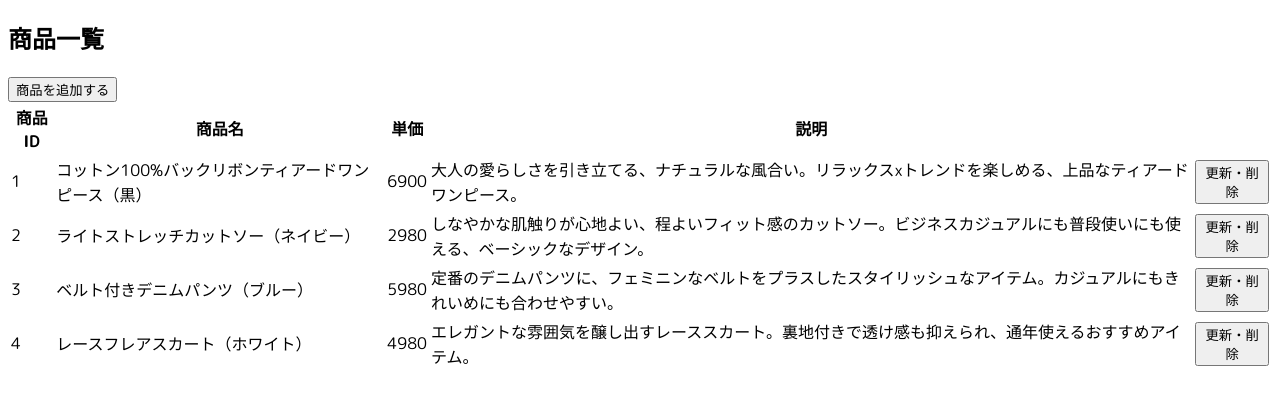
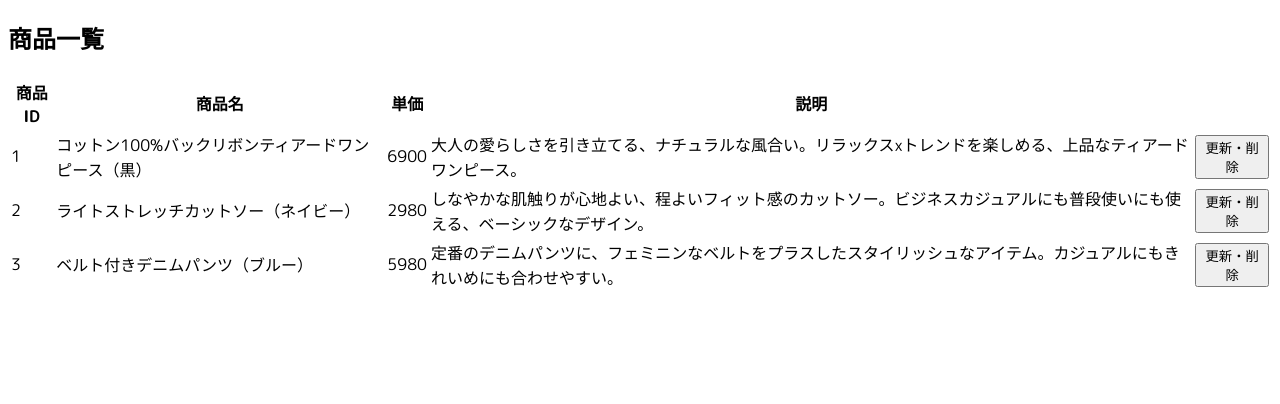
Before and after one commit to ot-nemoto/full-stack-web-development-frontend, a Next.js app: page /industry/products in a window 1280 px wide. Shown: the top 404 px of the page. Built offline with nearby package versions, Linux system fonts and the light colour scheme.

Commit message:
データ分割前に戻す

```diff
--- a/src/app/industry/products/page.tsx
+++ b/src/app/industry/products/page.tsx
@@ -1,39 +1,7 @@
 export default function Page() {
-  const products = [
-    {
-      id: 1,
-      name: 'コットン100%バックリボンティアードワンピース（黒）',
-      price: 6900,
-      description:
-        '大人の愛らしさを引き立てる、ナチュラルな風合い。リラックスxトレンドを楽しめる、上品なティアードワンピース。',
-    },
-    {
-      id: 2,
-      name: 'ライトストレッチカットソー（ネイビー）',
-      price: 2980,
-      description:
-        'しなやかな肌触りが心地よい、程よいフィット感のカットソー。ビジネスカジュアルにも普段使いにも使える、ベーシックなデザイン。',
-    },
-    {
-      id: 3,
-      name: 'ベルト付きデニムパンツ（ブルー）',
-      price: 5980,
-      description:
-        '定番のデニムパンツに、フェミニンなベルトをプラスしたスタイリッシュなアイテム。カジュアルにもきれいめにも合わせやすい。',
-    },
-    {
-      id: 4,
-      name: 'レースフレアスカート（ホワイト）',
-      price: 4980,
-      description:
-        'エレガントな雰囲気を醸し出すレーススカート。裏地付きで透け感も抑えられ、通年使えるおすすめアイテム。',
-    },
-  ];
-
   return (
     <>
       <h2>商品一覧</h2>
-      <button>商品を追加する</button>
       <table>
         <thead>
           <tr>
@@ -45,17 +13,39 @@ export default function Page() {
           </tr>
         </thead>
         <tbody>
-          {products.map((product) => (
-            <tr key={product.id}>
-              <td>{product.id}</td>
-              <td>{product.name}</td>
-              <td>{product.price}</td>
-              <td>{product.description}</td>
-              <td>
-                <button>更新・削除</button>
-              </td>
-            </tr>
-          ))}
+          <tr>
+            <td>1</td>
+            <td>コットン100%バックリボンティアードワンピース（黒）</td>
+            <td>6900</td>
+            <td>
+              大人の愛らしさを引き立てる、ナチュラルな風合い。リラックスxトレンドを楽しめる、上品なティアードワンピース。
+            </td>
+            <td>
+              <button>更新・削除</button>
+            </td>
+          </tr>
+          <tr>
+            <td>2</td>
+            <td>ライトストレッチカットソー（ネイビー）</td>
+            <td>2980</td>
+            <td>
+              しなやかな肌触りが心地よい、程よいフィット感のカットソー。ビジネスカジュアルにも普段使いにも使える、ベーシックなデザイン。
+            </td>
+            <td>
+              <button>更新・削除</button>
+            </td>
+          </tr>
+          <tr>
+            <td>3</td>
+            <td>ベルト付きデニムパンツ（ブルー）</td>
+            <td>5980</td>
+            <td>
+              定番のデニムパンツに、フェミニンなベルトをプラスしたスタイリッシュなアイテム。カジュアルにもきれいめにも合わせやすい。
+            </td>
+            <td>
+              <button>更新・削除</button>
+            </td>
+          </tr>
         </tbody>
       </table>
     </>
```
